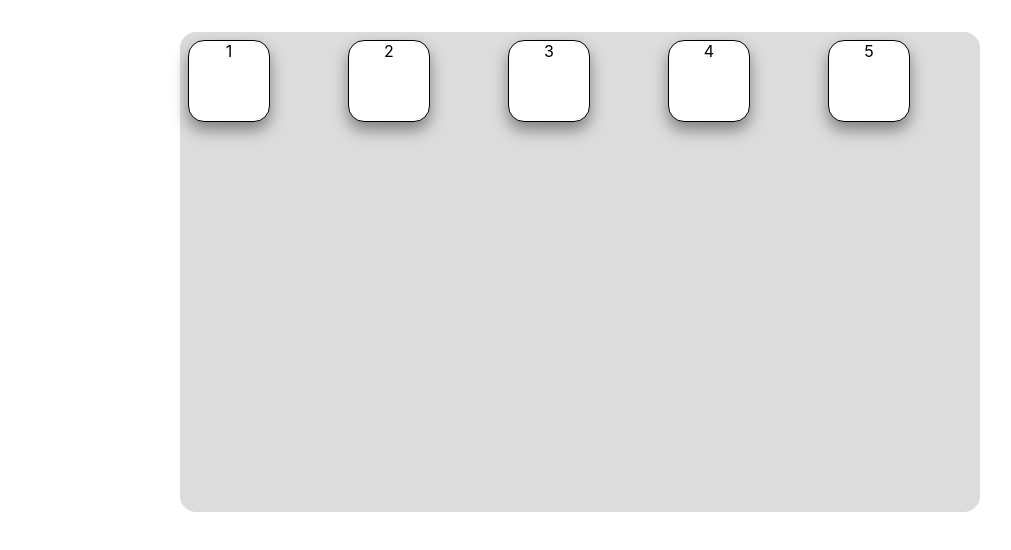
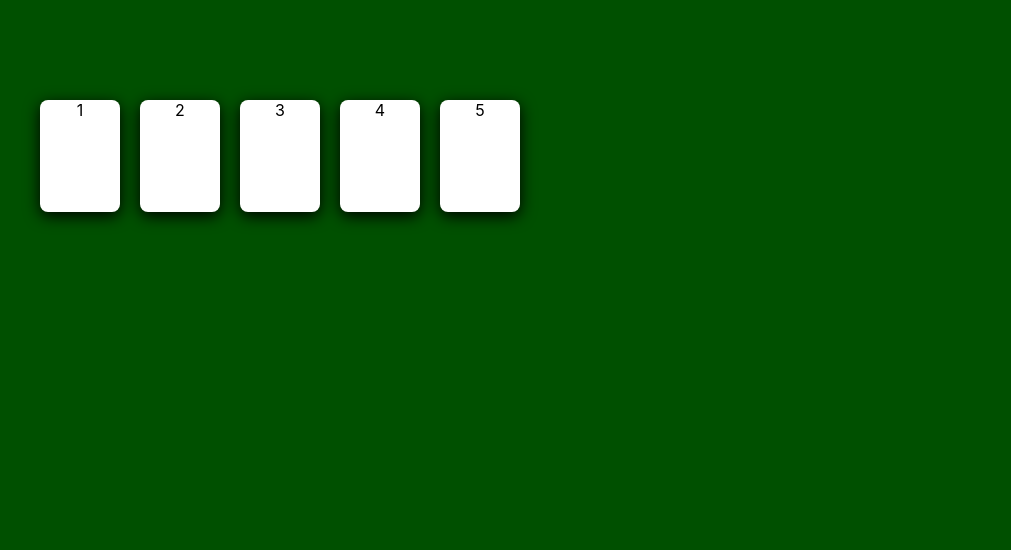
Before and after one commit to HENOZIWD/solitaire, a React (Create React App) app: page / in a window 1280 px wide. Shown: the top 550 px of the page, without its empty margins (60-1071 px from the left). Built offline with nearby package versions, Linux system fonts and the light colour scheme.

Commit message:
Restart project

```diff
--- a/src/components/App.tsx
+++ b/src/components/App.tsx
@@ -1,8 +1,7 @@
-import React, { useEffect, useState } from 'react';
-import Card from './card';
+import React, { useState } from 'react';
 import styles from '../styles/App.module.css';
 
-export interface ICardPosition {
+interface ICardPosition {
   x: number;
   y: number;
 }
@@ -11,154 +10,50 @@ const App = () => {
 
   const baseFontSizeString = getComputedStyle(document.documentElement).getPropertyValue('font-size');
   const baseFontSize = +baseFontSizeString.slice(0, baseFontSizeString.indexOf('px'));
-  const boardWidth = baseFontSize * 50;
-  const boardHeight = baseFontSize * 30;
   const cardWidth = baseFontSize * 5;
-  const cardHeight = baseFontSize * 5;
-  const gap = baseFontSize;
-  const stackGap = baseFontSize * 3 / 2;
+  const cardHeight = baseFontSize * 7;
   const [cardPositions, setCardPositions] = useState<ICardPosition[]>([
-    { x: 0 + gap / 2, y: 0 + gap / 2 },
-    { x: 0 + gap / 2 + cardWidth * 2, y: 0 + gap / 2 },
-    { x: 0 + gap / 2 + cardWidth * 4, y: 0 + gap / 2 },
-    { x: 0 + gap / 2 + cardWidth * 6, y: 0 + gap / 2 },
-    { x: 0 + gap / 2 + cardWidth * 8, y: 0 + gap / 2 },
-  ]);
-  const [realCardPositions, setRealCardPositions] = useState<ICardPosition[]>([
-    { x: 0 + gap / 2, y: 0 + gap / 2 },
-    { x: 0 + gap / 2 + cardWidth * 2, y: 0 + gap / 2 },
-    { x: 0 + gap / 2 + cardWidth * 4, y: 0 + gap / 2 },
-    { x: 0 + gap / 2 + cardWidth * 6, y: 0 + gap / 2 },
-    { x: 0 + gap / 2 + cardWidth * 8, y: 0 + gap / 2 },
-  ]);
-  const [cardStack, setCardStack] = useState<number[]>(Array.from({ length: cardPositions.length }, (v, i) => i));
-
-  useEffect(() => {
-    console.log(cardStack);
-  }, [cardStack])
-
-  const find = (i: number): number => {
-    if (cardStack[i] === i) {
-      return i;
-    }
-    // const newStack = cardStack.slice();
-    // const parent = find(cardStack[i]);
-    // cardStack[i] = parent;
-    // setCardStack(newStack);
-
-    return find(cardStack[i]);
-  }
-
-  const stackCard = (a: number, b: number) => {
-    // const aParent = find(a);
-
-    const newStack = cardStack.slice();
-    newStack[b] = a;
-    setCardStack(newStack);
-  }
-
-  const checkCardBoundary = (i: number, pos: ICardPosition) => {
-    let newPos = {...pos};
-    let isStacked = false;
-    let cardIdx = 0;
-
-    while (cardIdx < i) {
-      if (cardIdx !== i &&
-        cardPositions[cardIdx].x - gap < newPos.x &&
-        newPos.x < cardPositions[cardIdx].x + gap &&
-        cardPositions[cardIdx].y + stackGap - gap < newPos.y &&
-        newPos.y < cardPositions[cardIdx].y + stackGap + gap) {
-
-          newPos = { x: cardPositions[cardIdx].x, y: cardPositions[cardIdx].y + stackGap};
-          isStacked = true;
-          break;
-      }
-
-      cardIdx++;
-    }
-
-    return {
-      newPos: newPos,
-      isStacked: isStacked,
-      stackIdx: cardIdx,
-    };
-  }
-
-  const checkBoardBoundary = (i: number, pos: ICardPosition) => {
-    let newPos = {...pos};
-    if (newPos.x < 0 + gap) {
-      newPos.x = 0 + gap / 2;
-    }
-    else if (boardWidth - cardWidth - gap < newPos.x) {
-      newPos.x = boardWidth - cardWidth - gap / 2;
-    }
-
-    if (newPos.y < 0 + gap) {
-      newPos.y = 0 + gap / 2;
-    }
-    else if (boardHeight - cardHeight - gap < newPos.y) {
-      newPos.y = boardHeight - cardHeight - gap / 2;
-    }
-
-    return newPos;
-  }
-
-  const checkBoundary = (i: number, pos: ICardPosition) => {
-    let newPos = pos;
-
-    newPos = checkBoardBoundary(i, newPos);
-    newPos = checkCardBoundary(i, newPos).newPos;
-
-    return newPos;
-  }
-
-  const movePosition = (i: number, newPos: ICardPosition) => {
-    const parent = find(i);
-    const newCardPositions = cardPositions.slice();
-    newCardPositions[i] = checkBoundary(i, newPos);
-    let count = 1;
-    for (let index = i + 1; index < cardPositions.length; index++) {
-      if (find(index) === parent) {
-        newCardPositions[index] = { x: newCardPositions[i].x, y: newCardPositions[i].y + stackGap * count };
-        count++;
-      }
-    }
-    setCardPositions(newCardPositions);
-  }
-
-  const moveRealPosition = (i: number, newPos: ICardPosition) => {
-    const parent = find(i);
-    const newRealCardPositions = realCardPositions.slice();
-    newRealCardPositions[i] = {...newPos};
-    for (let index = i + 1; index < realCardPositions.length; index++) {
-      if (find(index) === parent) {
-        newRealCardPositions[index] = { x: newPos.x, y: newPos.y + stackGap * (index - i) };
-      }
-    }
-    setRealCardPositions(newRealCardPositions);
-  }
+    { x: 100, y: 100 },
+    { x: 200, y: 100 },
+    { x: 300, y: 100 },
+    { x: 400, y: 100 },
+    { x: 500, y: 100 },
+  ])
 
   return (
     <>
-    <div className={styles.container}>
-      <div className={styles.board}>
-        {cardPositions.map((c, i) => (
-          <Card
-            key={i}
-            cardIndex={i}
-            pos={cardPositions[i]}
-            realPos={realCardPositions[i]}
-            boardWidth={boardWidth}
-            boardHeight={boardHeight}
-            cardWidth={cardWidth}
-            cardHeight={cardHeight}
-            movePosition={movePosition}
-            moveRealPosition={moveRealPosition}
-            checkCardBoundary={checkCardBoundary}
-            stackCard={stackCard}
-          />
-        ))}
-      </div>
+    <div
+      className={styles.board}
+    >
+      {cardPositions.map((pos, i) => (
+        <div
+          key={i}
+          className={styles.card}
+          style={{ transform: `translateX(${pos.x}px) translateY(${pos.y}px)` }}
+          onMouseDown={(mouseDownEvent) => {
+            mouseDownEvent.preventDefault();
+            mouseDownEvent.stopPropagation();
+
+            const mouseMove = (mouseMoveEvent: MouseEvent) => {
+              const newCardPos = cardPositions.slice();
+              newCardPos[i] = { x: mouseMoveEvent.pageX - cardWidth / 2, y: mouseMoveEvent.pageY - cardHeight / 2 };
+              setCardPositions(newCardPos);
+            }
+
+            const mouseUp = () => {
+              document.removeEventListener('mousemove', mouseMove);
+            }
+
+            const newCardPos = cardPositions.slice();
+            newCardPos[i] = { x: mouseDownEvent.pageX - cardWidth / 2, y: mouseDownEvent.pageY - cardHeight / 2 };
+            setCardPositions(newCardPos);
+            document.addEventListener('mousemove', mouseMove);
+            document.addEventListener('mouseup', mouseUp, { once: true });
+          }}
+        >
+          {i + 1}
+        </div>
+      ))}
     </div>
     </>
   );
--- a/src/components/card.tsx
+++ /dev/null
@@ -1,73 +0,0 @@
-import React, { useEffect, useState } from 'react';
-import styles from '../styles/Card.module.css';
-import { ICardPosition } from './App';
-
-interface ICardProps {
-  cardIndex: number;
-  pos: ICardPosition;
-  realPos: ICardPosition;
-  boardWidth: number;
-  boardHeight: number;
-  cardWidth: number;
-  cardHeight: number;
-  movePosition: (i: number, newPos: ICardPosition) => void;
-  moveRealPosition: (i: number, newPos: ICardPosition) => void;
-  checkCardBoundary: (i: number, pos: ICardPosition) => { newPos: ICardPosition, isStacked: boolean, stackIdx: number };
-  stackCard: (a: number, b: number) => void;
-}
-
-const Card = (props: ICardProps) => {
-
-  const [clicked, setClicked] = useState<boolean>(false);
-
-  useEffect(() => {
-    if (!clicked) {
-      const moveResult = props.checkCardBoundary(props.cardIndex, props.pos);
-      if (moveResult.isStacked) {
-        props.stackCard(moveResult.stackIdx, props.cardIndex);
-        props.moveRealPosition(props.cardIndex, moveResult.newPos);
-      }
-      else {
-        props.movePosition(props.cardIndex, props.realPos);
-      }
-    }
-  }, [clicked])
-
-  const mouseDown = (clickEvent: React.MouseEvent<HTMLDivElement>) => {
-    clickEvent.preventDefault();
-
-    const mouseMove = (moveEvent: MouseEvent) => {
-      const deltaX = moveEvent.clientX - clickEvent.clientX;
-      const deltaY = moveEvent.clientY - clickEvent.clientY;
-
-      props.movePosition(props.cardIndex,{ x: props.pos.x + deltaX, y: props.pos.y + deltaY });
-    }
-
-    const mouseUp = () => {
-      setClicked(false);
-      document.removeEventListener('mousemove', mouseMove);
-    }
-
-    setClicked(true);
-    document.addEventListener('mousemove', mouseMove);
-    document.addEventListener('mouseup', mouseUp, { once: true });
-  }
-
-  return (
-    <>
-    <div
-      className={styles.card}
-      onMouseDown={mouseDown}
-      style={{
-        transform: `translateX(${props.pos.x}px) translateY(${props.pos.y}px) scale(${clicked ? 0.9 : 1})`,
-        width: `${props.cardWidth}px`,
-        height: `${props.cardHeight}px`,
-      }}
-    >
-      {props.cardIndex + 1}
-    </div>
-    </>
-  );
-}
-
-export default Card;
--- a/src/styles/App.module.css
+++ b/src/styles/App.module.css
@@ -1,31 +1,15 @@
 .board {
-  position: relative;
-  margin: 2rem;
-  background-color: rgb(220, 220, 220);
-  width: 50rem;
-  height: 30rem;
-  border-radius: 1rem;
+  background-color: rgb(0, 80, 0);
+  height: 100vh;
 }
 
-.container {
-  display: flex;
-  flex-direction: column;
-  justify-content: center;
-  align-items: center;
+.card {
+  position: fixed;
+  background-color: white;
+  width: 5rem;
+  height: 7rem;
+  border-radius: 0.5rem;
+  text-align: center;
+  box-shadow: 0px 0.25rem 1rem black;
+  user-select: none;
 }
-
-.cell {
-  position: absolute;
-  left: 22.5rem;
-  top: 11rem;
-  background-color: black;
-  border-radius: 1.5rem;
-  width: 6rem;
-  height: 6rem;
-}
-
-@media (max-width: 58rem) {
-  .container {
-    display: block;
-  }
-}
--- a/src/styles/Card.module.css
+++ /dev/null
@@ -1,14 +0,0 @@
-.card {
-  position: absolute;
-  text-align: center;
-  border-radius: 1rem;
-  background-color: white;
-  box-shadow: 0px 0.5rem 1rem gray;
-  user-select: none;
-  cursor: grab;
-  border: 1px solid black;
-}
-
-.card:active {
-  cursor: grabbing;
-}
```
